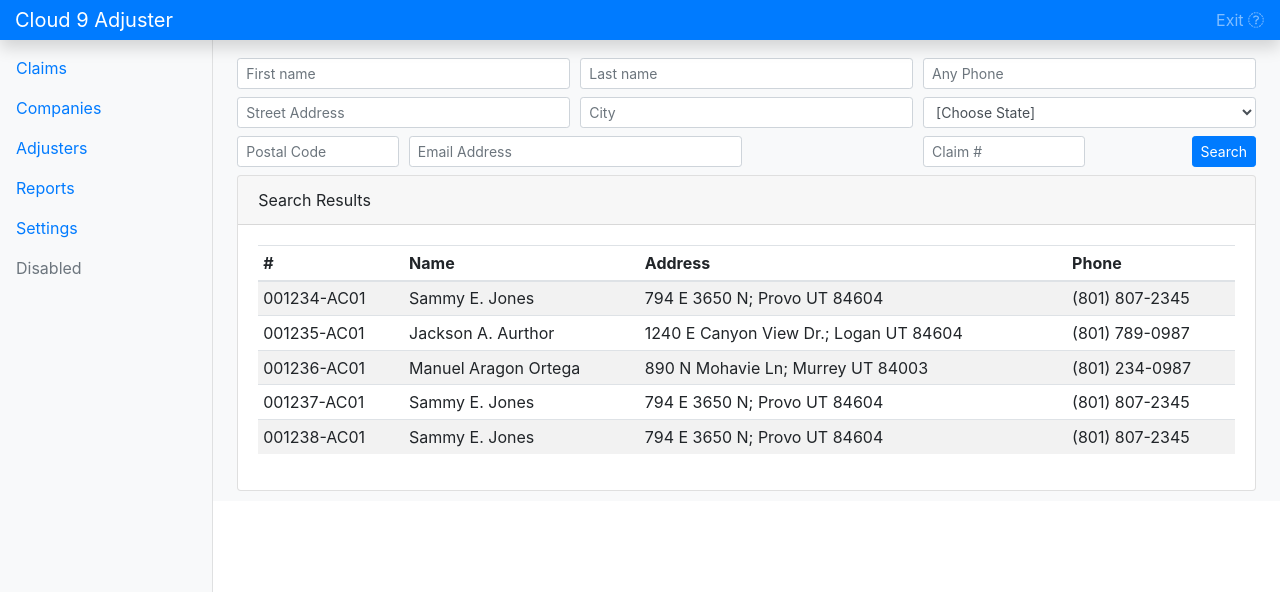
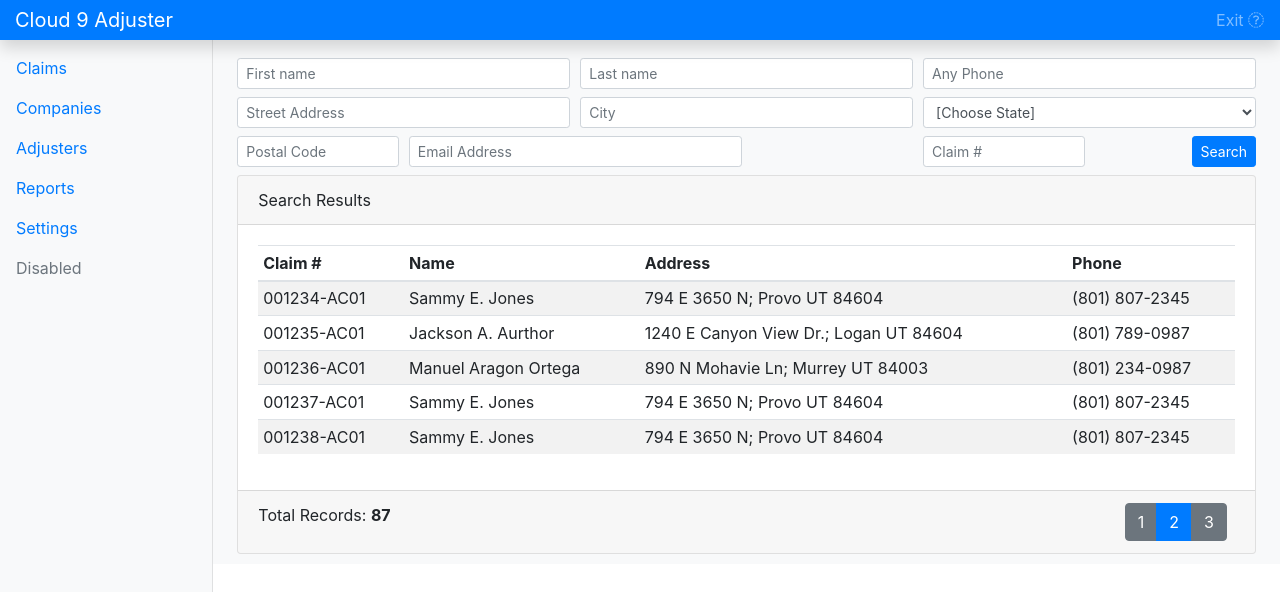
Before and after one commit to SosaWISE/Nuvol9-C9A, an Angular app: page / in a window 1280 px wide. Shown: the top 592 px of the page. Built offline with nearby package versions, Linux system fonts and the light colour scheme; some icons are missing.

Commit message:
Added paging component.

```diff
--- a/src/app/app.module.ts
+++ b/src/app/app.module.ts
@@ -7,11 +7,13 @@ import { AppComponent } from './app.component';
 import { AUTH_CONTAINER_DECLARATIONS } from './authForm';
 
 import { ROOT_DECLARATIOS } from './root/';
+import { LIB_PAGING_COMPONENTS_DECLARATIONS } from './lib/';
 
 @NgModule({
   declarations: [
     ...AUTH_CONTAINER_DECLARATIONS,
     ...ROOT_DECLARATIOS,
+    ...LIB_PAGING_COMPONENTS_DECLARATIONS,
     AppComponent
   ],
   imports: [
--- /dev/null
+++ b/src/app/lib/index.ts
@@ -0,0 +1,5 @@
+import { LibPagingComponent } from './lib.paging.component';
+
+export const LIB_PAGING_COMPONENTS_DECLARATIONS = [
+    LibPagingComponent
+];
--- /dev/null
+++ b/src/app/lib/lib.paging.component.html
@@ -0,0 +1,20 @@
+<div class="btn-toolbar" role="toolbar" aria-label="Toolbar with button groups">
+    <div class="btn-group mr-2" role="group" aria-label="First group">
+        <button *ngFor="let pageNumber of counter()" type="button"
+            [class.btn-secondary]="!isCurrentPage(pageNumber)"
+            [class.btn-primary]="isCurrentPage(pageNumber)"
+            class="btn">{{pageNumber}}</button>
+        <!-- <button type="button" class="btn btn-secondary">1</button>
+        <button type="button" class="btn btn-secondary">2</button>
+        <button type="button" class="btn btn-secondary">3</button>
+        <button type="button" class="btn btn-secondary">4</button> -->
+    </div>
+    <!-- <div class="btn-group mr-2" role="group" aria-label="Second group">
+        <button type="button" class="btn btn-secondary">5</button>
+        <button type="button" class="btn btn-secondary">6</button>
+        <button type="button" class="btn btn-secondary">7</button>
+    </div>
+    <div class="btn-group" role="group" aria-label="Third group">
+        <button type="button" class="btn btn-secondary">8</button>
+    </div> -->
+</div>
--- /dev/null
+++ b/src/app/lib/lib.paging.component.ts
@@ -0,0 +1,57 @@
+//** LIBRARIES */
+import { Component, OnInit, Input } from '@angular/core';
+
+//** MODELS */
+import { IPagingInfo } from '../models/utl/paging.models';
+
+@Component({
+    selector: 'lib-paging',
+    templateUrl: './lib.paging.component.html'
+})
+export class LibPagingComponent implements OnInit {
+    @Input() pagingInfo: IPagingInfo = null;
+
+    //**#region Base Methods */
+    ngOnInit() {}
+    //**#endregion Base Methods */
+
+    //**#region Supporting Methods */
+    public counter(): number[] {
+        //** Init */
+        let self = this;
+        let result: number[] = [];
+
+        //** Check */
+        if (self.pagingInfo && self.pagingInfo.totalPages) {
+            let counter = 1;
+            do {
+                result.push(counter);
+                counter++;
+            }
+            while(counter <= self.pagingInfo.totalPages)
+        }
+
+        //** Default response */
+        return result;
+    }
+    public getTotalPages(): number {
+        //** Init */
+        let self = this;
+
+        if (!self.pagingInfo) return 1;  // Default response
+
+        //** Return length */
+        return self.pagingInfo.totalPages;
+    }
+    public isCurrentPage(pageNumber: number): boolean {
+        //** Init */
+        let self = this;
+
+        //** Check */
+        if (self.pagingInfo && self.pagingInfo.currentPage == pageNumber) return true;
+
+        //** Return default */
+        return false;
+    }
+    //**#endregion Supporting Methods */
+}
--- a/src/app/models/utl/paging.models.ts
+++ b/src/app/models/utl/paging.models.ts
@@ -2,4 +2,5 @@ export interface IPagingInfo {
     currentPage: number;
     totalPages: number;
     pageSize: number;
+    totalRecords: number;
 }
--- a/src/app/root/root.search.component.html
+++ b/src/app/root/root.search.component.html
@@ -52,7 +52,7 @@
             <table class="table table-sm table-hover table-striped">
                 <thead>
                     <tr>
-                        <th>#</th>
+                        <th>Claim #</th>
                         <th>Name</th>
                         <th>Address</th>
                         <th>Phone</th>
@@ -68,5 +68,11 @@
                 </tbody>
             </table>
         </div>
+        <div class="card-footer">
+            <div class="float-right">
+                <lib-paging [pagingInfo]="paginInfo"></lib-paging>
+            </div>
+            Total Records: <strong>{{paginInfo.totalRecords}}</strong>
+        </div>
     </div>
 </div>
--- a/src/app/root/root.search.component.ts
+++ b/src/app/root/root.search.component.ts
@@ -3,6 +3,7 @@ import { Component, OnInit } from '@angular/core';
 
 //** MODELS */
 import { ISearchResultItem } from '../models/root.search.models';
+import { IPagingInfo } from '../models/utl/paging.models';
 
 @Component({
     selector: 'root-search-component',
@@ -12,9 +13,21 @@ import { ISearchResultItem } from '../models/root.search.models';
 export class RootSearchComponent implements OnInit {
     /** PORPERTIES */
     public searchResult: ISearchResultItem[] = [];
+    public paginInfo: IPagingInfo;
 
     /** CONSTRUCTOR */
-    constructor() {}
+    constructor() {
+        //** Init */
+        let self = this;
+
+        //** Init Paging */
+        self.paginInfo = {
+            currentPage: 2,
+            totalPages: 3,
+            pageSize: 30,
+            totalRecords: 87
+        }
+    }
 
     //**#region START Base Methods */
     ngOnInit(): void {
```
